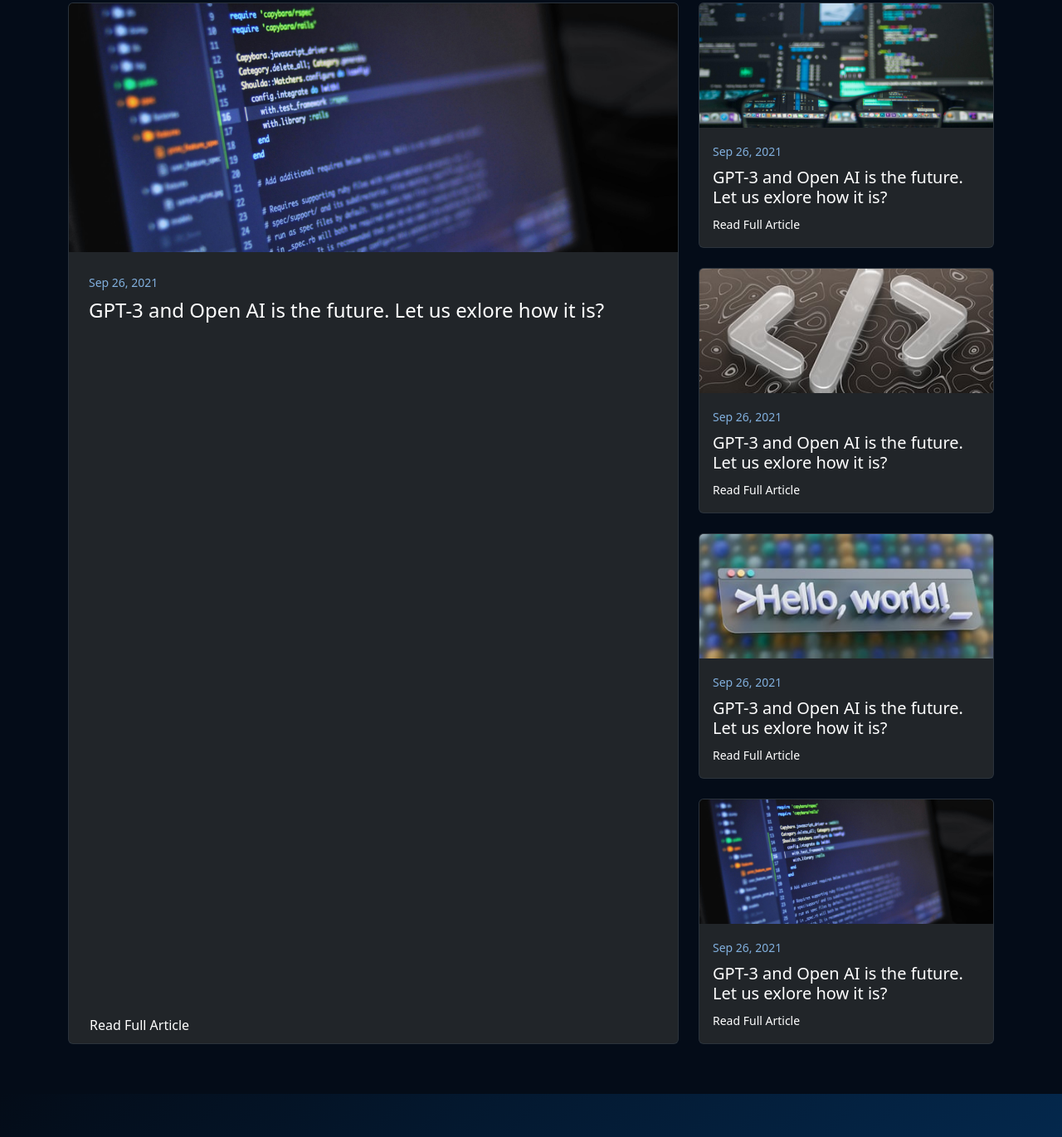
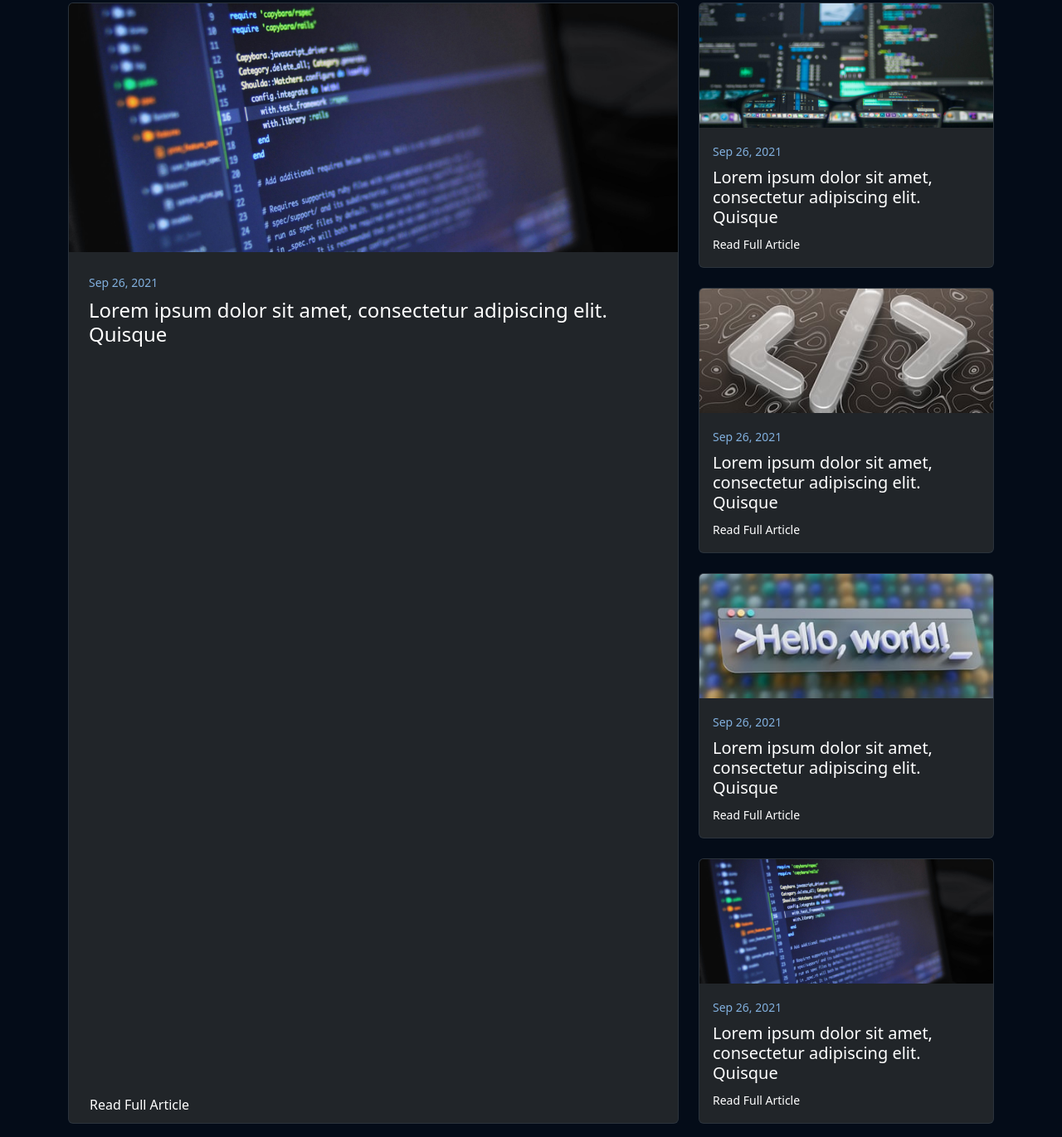
Before and after one commit to unpleckable/pypx.github.io, a plain HTML site: page index.html in a window 1280 px wide. Shown: the part 3249-4620 px from the top of the page at 83% size. Drawn offline with nearby package versions, Linux system fonts and the light colour scheme.

Commit message:
Replaced blog text

```diff
--- a/index.html
+++ b/index.html
@@ -334,8 +334,7 @@ Lorem ipsum dolor sit amet, consectetur adipiscing elit. Sed sodales enim vel do
 									>Sep 26, 2021</span
 								>
 								<h4 class="text-white mt-2 mb-3">
-									GPT-3 and Open AI is the future. Let us
-									exlore how it is?
+									Lorem ipsum dolor sit amet, consectetur adipiscing elit. Quisque
 								</h4>
 								<a
 									href="#"
@@ -363,8 +362,7 @@ Lorem ipsum dolor sit amet, consectetur adipiscing elit. Sed sodales enim vel do
 											>Sep 26, 2021</span
 										>
 										<h5 class="text-white mt-2 mb-2">
-											GPT-3 and Open AI is the future. Let
-											us exlore how it is?
+											Lorem ipsum dolor sit amet, consectetur adipiscing elit. Quisque
 										</h5>
 										<a
 											href="#"
@@ -389,8 +387,7 @@ Lorem ipsum dolor sit amet, consectetur adipiscing elit. Sed sodales enim vel do
 											>Sep 26, 2021</span
 										>
 										<h5 class="text-white mt-2 mb-2">
-											GPT-3 and Open AI is the future. Let
-											us exlore how it is?
+											Lorem ipsum dolor sit amet, consectetur adipiscing elit. Quisque
 										</h5>
 										<a
 											href="#"
@@ -415,8 +412,7 @@ Lorem ipsum dolor sit amet, consectetur adipiscing elit. Sed sodales enim vel do
 											>Sep 26, 2021</span
 										>
 										<h5 class="text-white mt-2 mb-2">
-											GPT-3 and Open AI is the future. Let
-											us exlore how it is?
+											Lorem ipsum dolor sit amet, consectetur adipiscing elit. Quisque
 										</h5>
 										<a
 											href="#"
@@ -441,8 +437,7 @@ Lorem ipsum dolor sit amet, consectetur adipiscing elit. Sed sodales enim vel do
 											>Sep 26, 2021</span
 										>
 										<h5 class="text-white mt-2 mb-2">
-											GPT-3 and Open AI is the future. Let
-											us exlore how it is?
+											Lorem ipsum dolor sit amet, consectetur adipiscing elit. Quisque
 										</h5>
 										<a
 											href="#"
```
